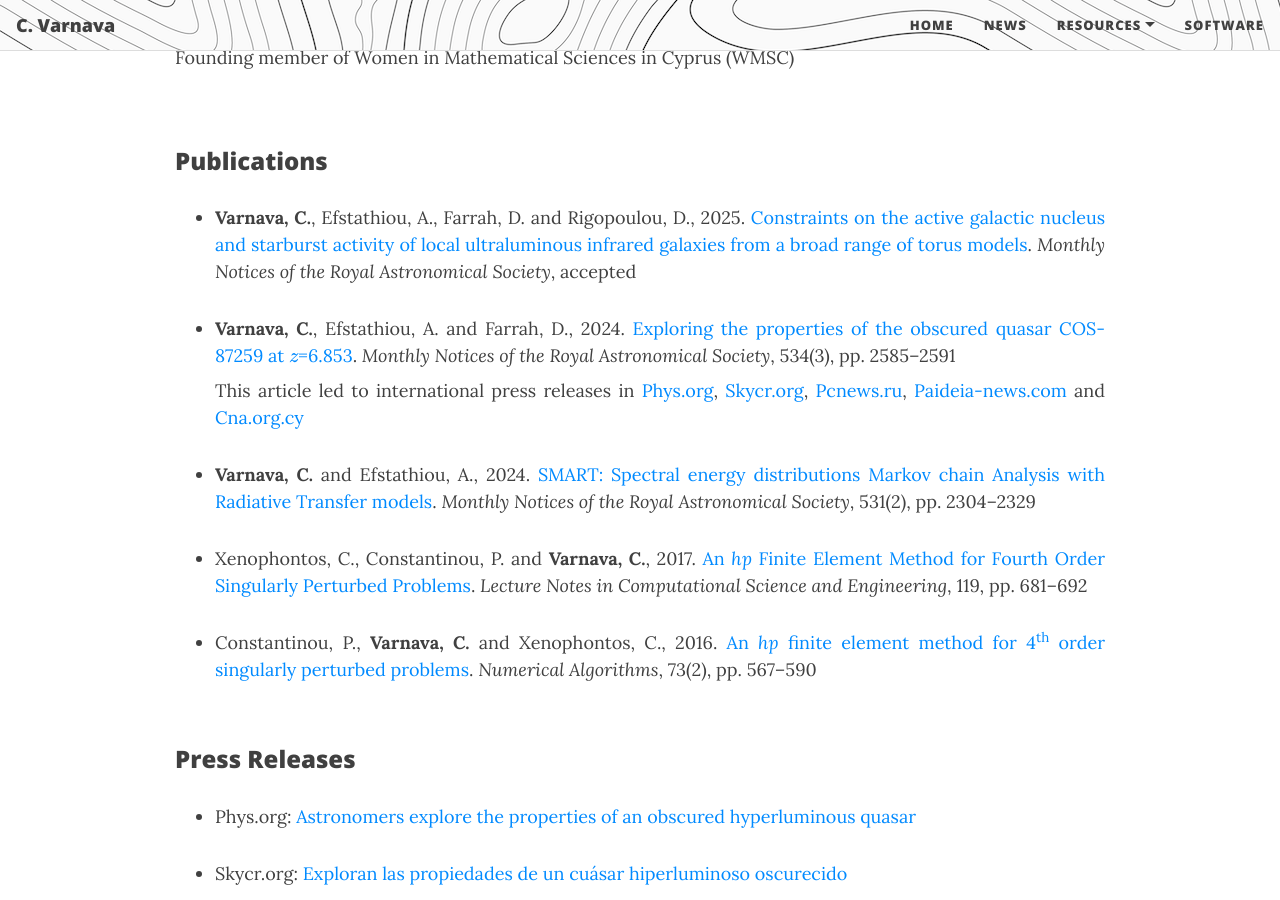
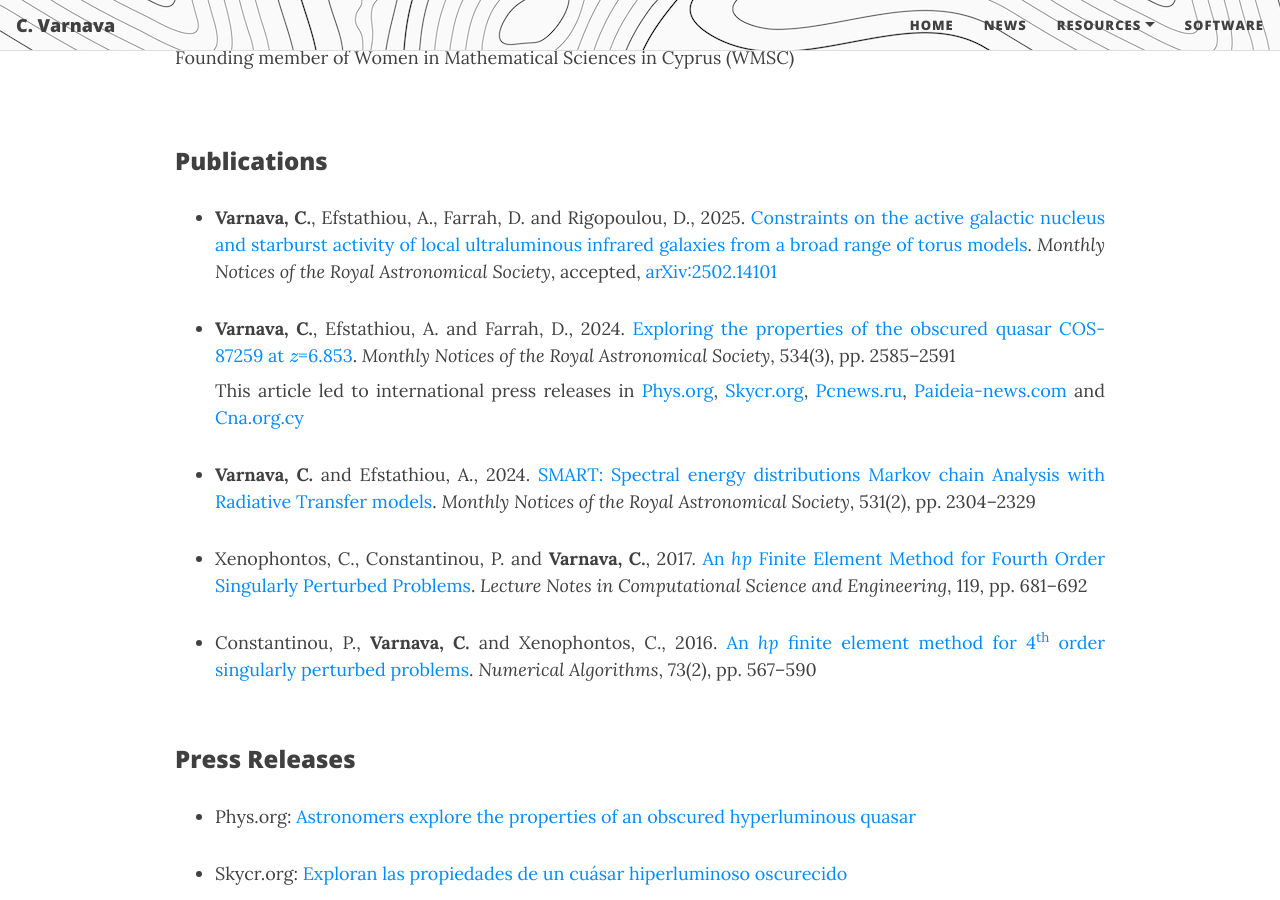
Before and after one commit to ch-var/ch-var.github.io, a Jekyll site: the page built from cv.html, in a window 1280 px wide and 900 px high, scrolled down 2691 px. Built offline with Jekyll 4.4.1, drawn with Linux system fonts in a browser that asks for light colours; formulas are drawn with MathJax 3.

Commit message:
Update cv.html

```diff
--- a/cv.html
+++ b/cv.html
@@ -84,7 +84,7 @@
 <br>
 <p style="font-family: var(--header-font); font-weight: 800; line-height: 1.1; font-size: 1.5rem; margin-top: 1.25rem;">Publications</p>
 <ul>
-<li class="responsive-margin"><b>Varnava, C.</b>, Efstathiou, A., Farrah, D. and Rigopoulou, D., 2025. <a href="https://doi.org/10.1093/mnras/staf319">Constraints on the active galactic nucleus and starburst activity of local ultraluminous infrared galaxies from a broad range of torus models</a>. <i>Monthly Notices of the Royal Astronomical Society</i>, accepted</li>
+<li class="responsive-margin"><b>Varnava, C.</b>, Efstathiou, A., Farrah, D. and Rigopoulou, D., 2025. <a href="https://doi.org/10.1093/mnras/staf319">Constraints on the active galactic nucleus and starburst activity of local ultraluminous infrared galaxies from a broad range of torus models</a>. <i>Monthly Notices of the Royal Astronomical Society</i>, accepted, <a href="http://arxiv.org/abs/2502.14101">arXiv:2502.14101</a></li>
 <p></p>
 <li class="responsive-margin" style="margin-bottom: 8px;"><b>Varnava, C.</b>, Efstathiou, A. and Farrah, D., 2024. <a href="https://doi.org/10.1093/mnras/stae2221">Exploring the properties of the obscured quasar COS-87259 at \(z\)=6.853</a>. <i>Monthly Notices of the Royal Astronomical Society</i>, 534(3), pp. 2585–2591</li>
 <p align='justify' class="responsive-margin" style="margin-top: 0px;">This article led to international press releases in <a href="https://phys.org/news/2024-10-astronomers-explore-properties-obscured-hyperluminous.html">Phys.org</a>, <a href="https://skycr.org/2024/10/21/exploran-las-propiedades-de-un-cuasar-hiperluminoso-oscurecido/">Skycr.org</a>, <a href="https://pcnews.ru/news/astronomy_obnaruzili_sverhmassivnuu_cernuu_dyru_v_centre_galaktiki_cos_87259-1530160.html#gsc.tab=0">Pcnews.ru</a>, <a href="https://paideia-news.com/panepistimio-frederick/2024/11/11/ereynitria-toy-eyropaikoy-panepistimioy-meleta-ena-protogono-yperfoteino-kbazar">Paideia-news.com</a> and <a href="https://www.cna.org.cy/press-release/article/7556971/anakoinosi-typoy-evropaiko-panepistimio-kyproy">Cna.org.cy</a></p>
```
